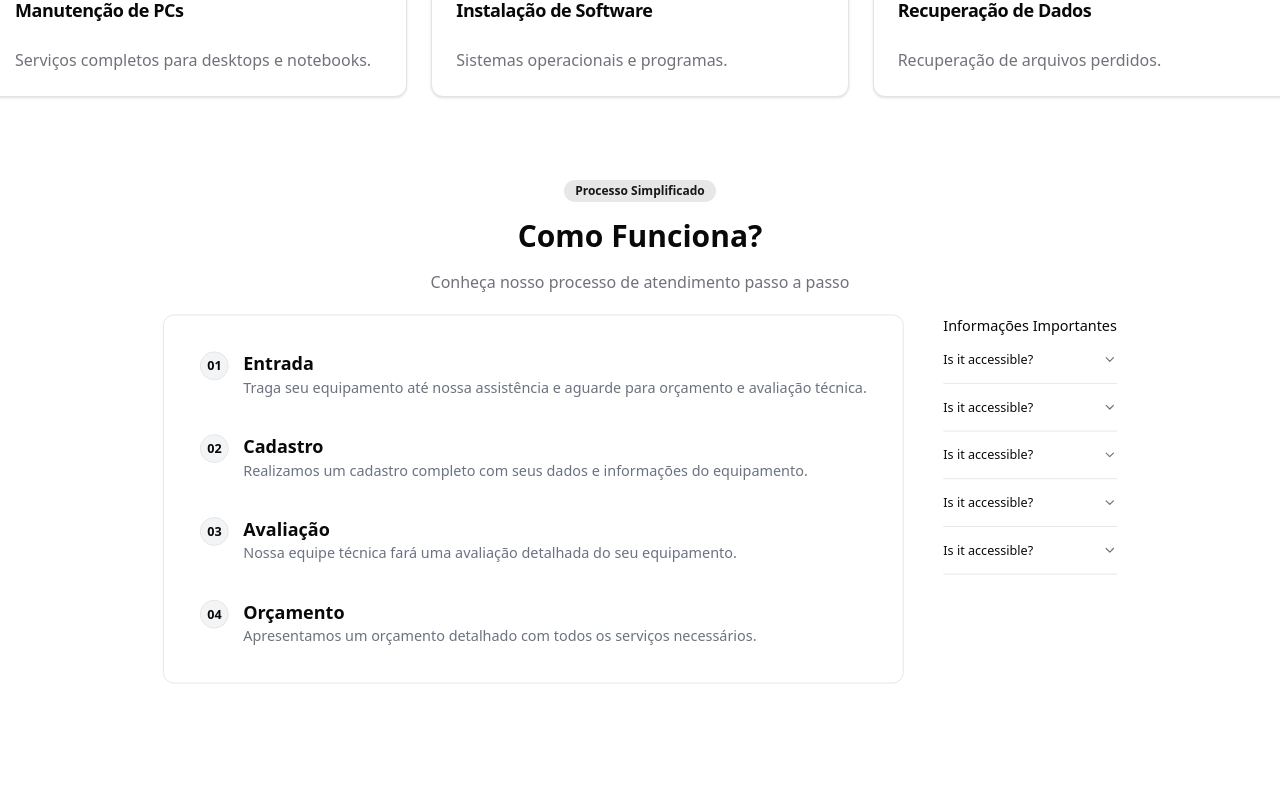
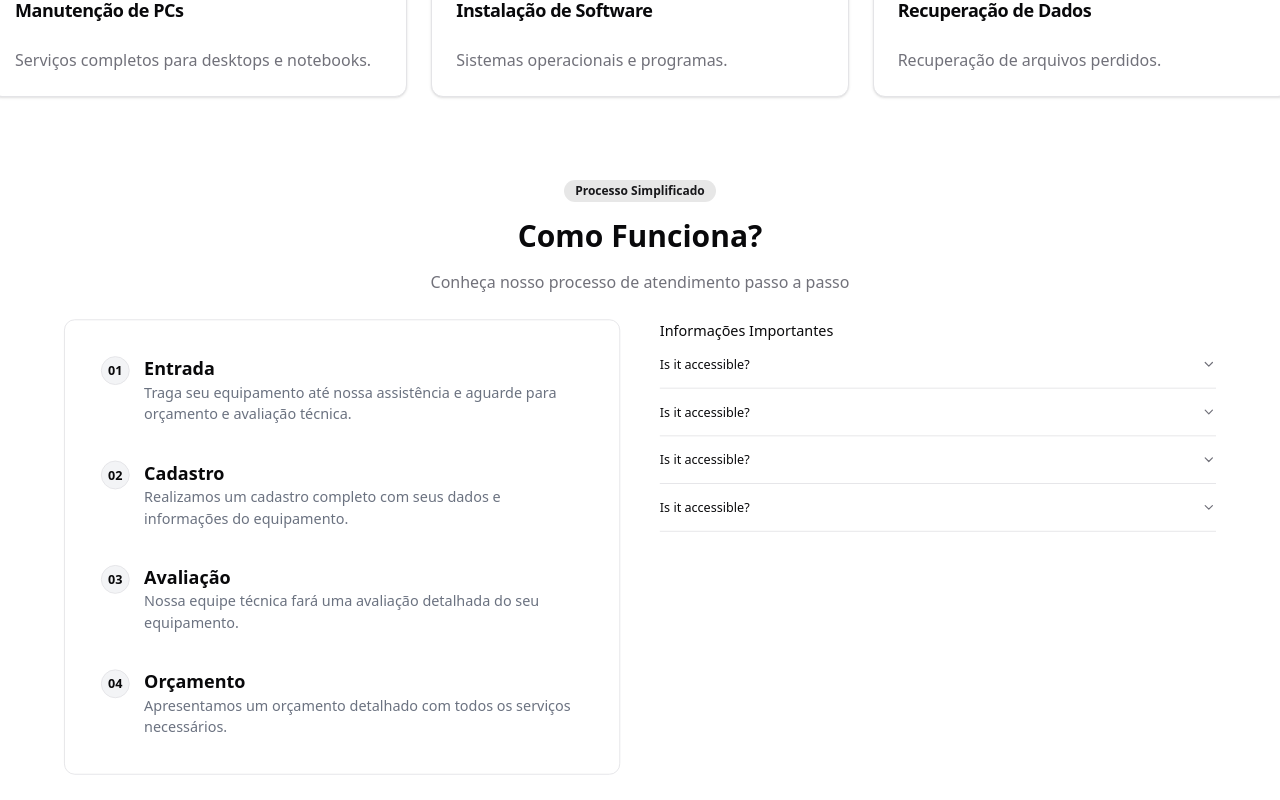
Before and after one commit to Daischi/Intercompnet, a Next.js app: page / in a window 1280 px wide. Shown: the part 1197-1997 px from the top of the page. Before the commit the page ends 1901 px from the top, so only its background shows below. Built offline with nearby package versions, Linux system fonts and the light colour scheme.

Commit message:
ajustando colunas

```diff
--- a/src/components/guiafunciona/index.tsx
+++ b/src/components/guiafunciona/index.tsx
@@ -24,7 +24,7 @@ export default function Guiafunciona() {
             </h2>
           </div>
         </div>
-        <div className="flex justify-center gap-11 scale-90">
+        <div className="grid grid-cols-2 justify-center gap-11 scale-90">
           <div className="border rounded-xl p-5">
             {/* Etapa 01 - Entrada */}
 
@@ -130,14 +130,7 @@ export default function Guiafunciona() {
               </AccordionItem>
             </Accordion>
 
-            <Accordion type="single" collapsible>
-              <AccordionItem value="item-1">
-                <AccordionTrigger>Is it accessible?</AccordionTrigger>
-                <AccordionContent>
-                  Yes. It adheres to the WAI-ARIA design pattern.
-                </AccordionContent>
-              </AccordionItem>
-            </Accordion>
+
           </div>
         </div>
       </div>
```
